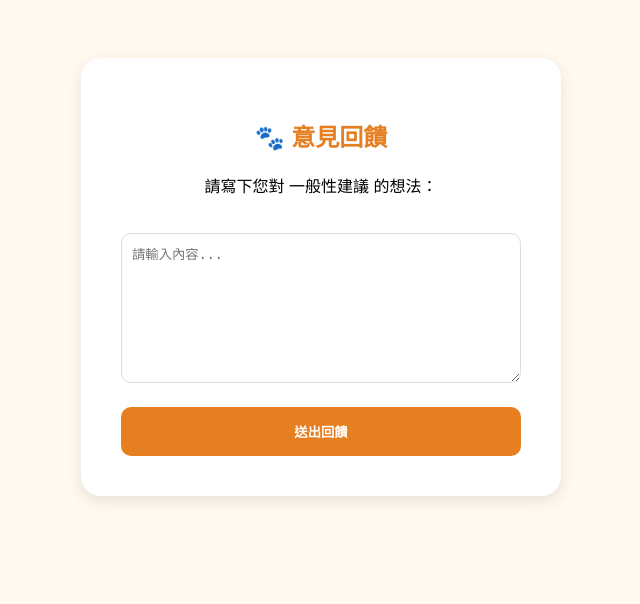
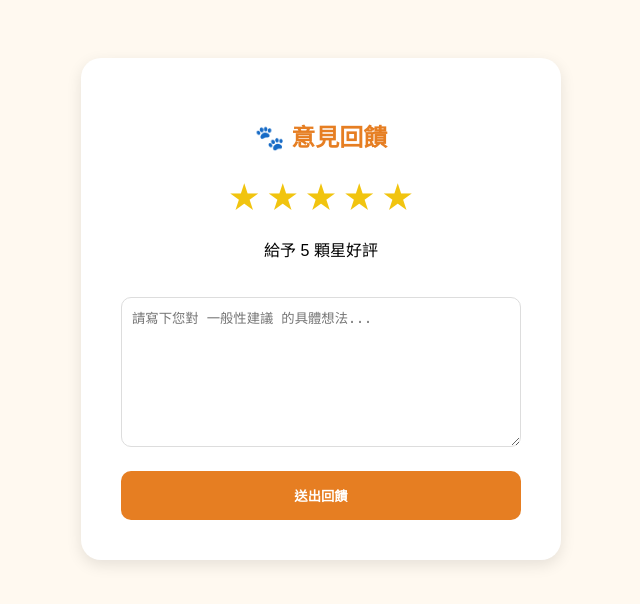
Before and after one commit to Arden-hub/pet-sitter-web, a Flask app: page /feedback in a window 1280 px wide. Shown: the top 604 px of the page, without its empty margins (319-959 px from the left). Run offline with Flask 3, Linux system fonts and the light colour scheme.

Commit message:
feat: 完工！新增保母評價星星評分功能

```diff
--- a/templates/feedback.html
+++ b/templates/feedback.html
@@ -7,6 +7,12 @@
         body { font-family: sans-serif; background: #fff9f0; text-align: center; padding: 50px 20px; }
         .box { background: white; padding: 40px; border-radius: 20px; max-width: 400px; margin: 0 auto; box-shadow: 0 5px 15px rgba(0,0,0,0.1); }
         h2 { color: #e67e22; }
+
+        /* 星星評分樣式 */
+        .stars-container { margin: 20px 0; font-size: 30px; cursor: pointer; }
+        .star { color: #ddd; transition: color 0.2s; }
+        .star.active { color: #f1c40f; } /* 黃色星星 */
+
         textarea { width: 100%; height: 150px; margin: 20px 0; padding: 10px; border-radius: 10px; border: 1px solid #ddd; box-sizing: border-box; }
         button { width: 100%; background: #e67e22; color: white; border: none; padding: 15px; border-radius: 10px; cursor: pointer; font-weight: bold; }
     </style>
@@ -14,19 +20,46 @@
 <body>
     <div class="box">
         <h2>🐾 {% if nanny_name == "一般性建議" %}意見回饋{% else %}評價保母：{{ nanny_name }}{% endif %}</h2>
-        <p>請寫下您對 {{ nanny_name }} 的想法：</p>
 
-        <textarea id="feedbackContent" placeholder="請輸入內容..."></textarea>
+        <div class="stars-container" id="starRating">
+            <span class="star active" data-value="1">★</span>
+            <span class="star active" data-value="2">★</span>
+            <span class="star active" data-value="3">★</span>
+            <span class="star active" data-value="4">★</span>
+            <span class="star active" data-value="5">★</span>
+        </div>
+        <p id="starText">給予 5 顆星好評</p>
+
+        <textarea id="feedbackContent" placeholder="請寫下您對 {{ nanny_name }} 的具體想法..."></textarea>
         <button onclick="sendFeedback()">送出回饋</button>
     </div>
 
     <script>
+        let currentStars = 5; // 預設 5 顆星
+
+        // 星星點擊邏輯
+        const stars = document.querySelectorAll('.star');
+        stars.forEach(star => {
+            star.addEventListener('click', () => {
+                currentStars = star.getAttribute('data-value');
+                updateStars(currentStars);
+            });
+        });
+
+        function updateStars(value) {
+            stars.forEach(s => {
+                s.classList.toggle('active', s.getAttribute('data-value') <= value);
+            });
+            document.getElementById('starText').innerText = `給予 ${value} 顆星評分`;
+        }
+
         async function sendFeedback() {
             const content = document.getElementById('feedbackContent').value.trim();
             if (!content) return alert('請輸入內容');
 
             const payload = {
-                nanny: "{{ nanny_name }}", // 直接把 Flask 傳過來的名字塞進去
+                nanny: "{{ nanny_name }}",
+                stars: parseInt(currentStars), // 傳送使用者選的星星數
                 content: content
             };
 
```
